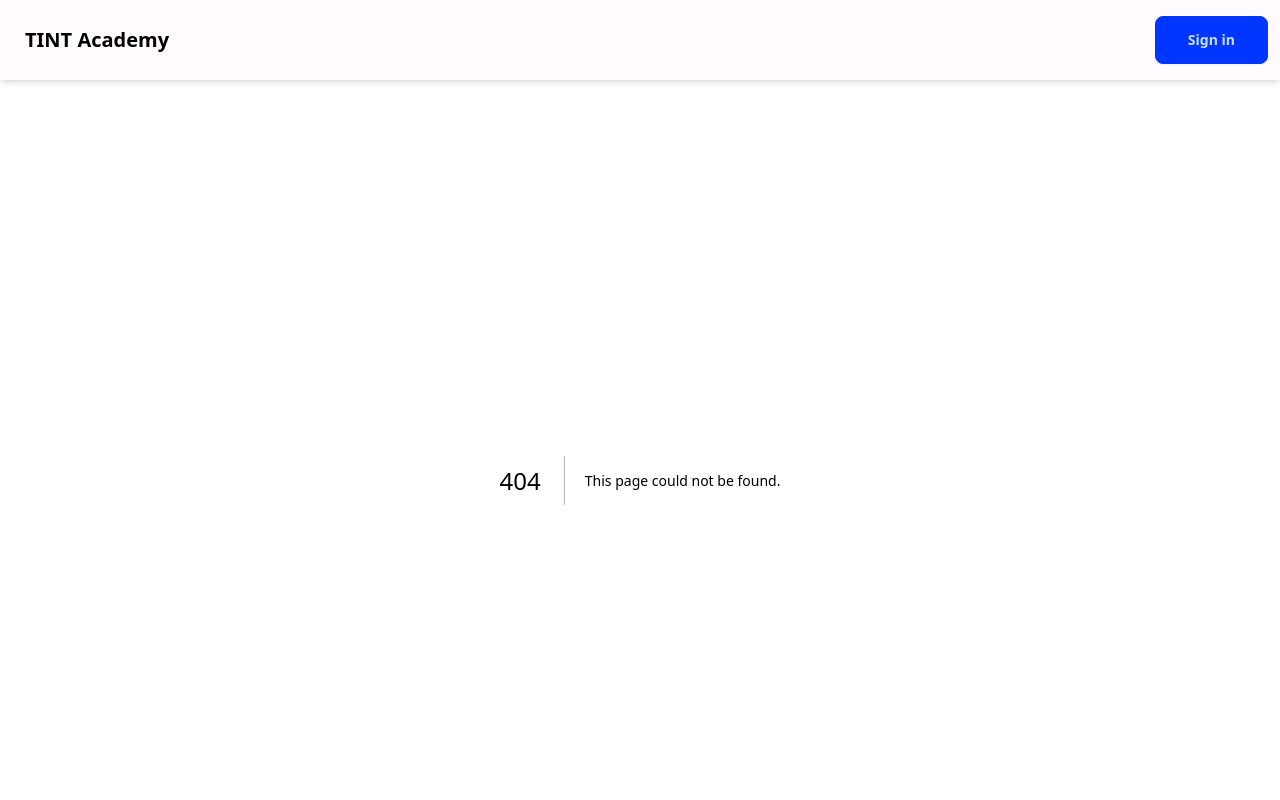
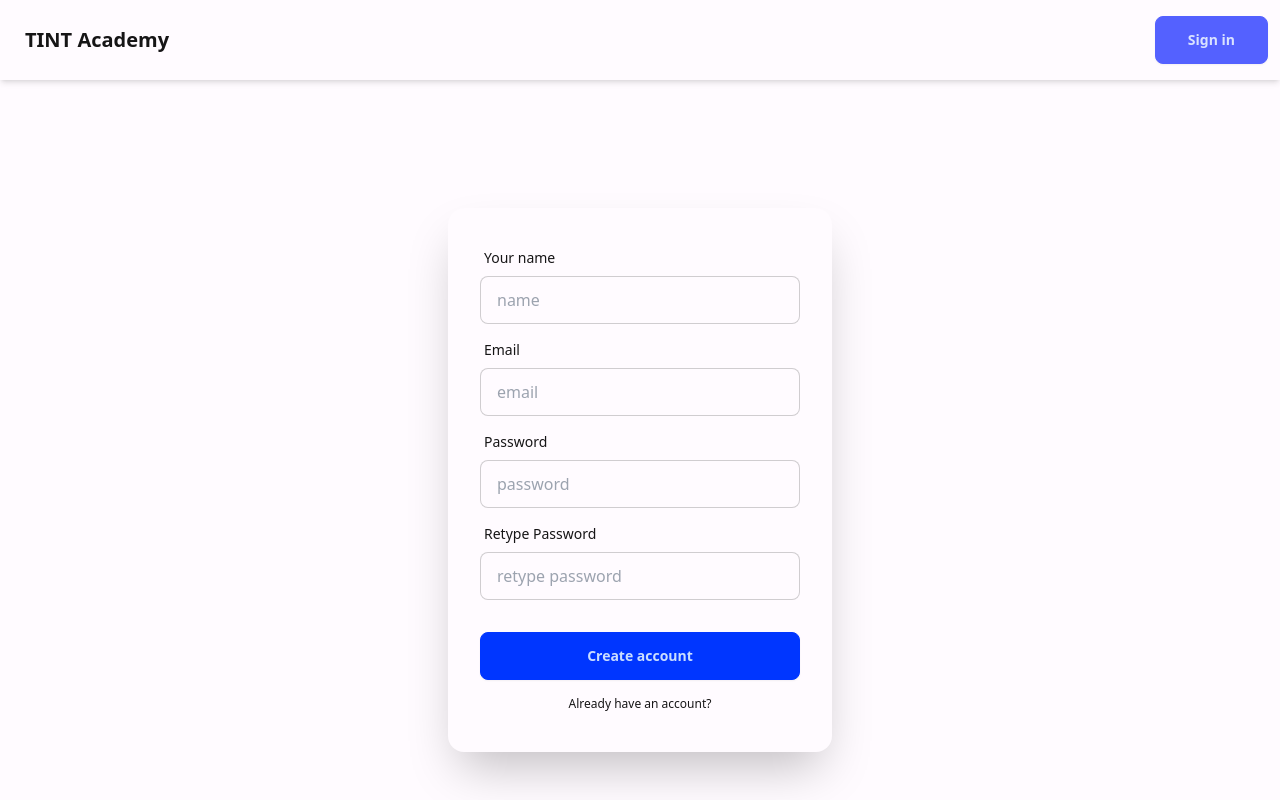
Before and after one commit to SobujRoySunday/exploring-ideas, a Next.js app: page /signup in a window 1280 px wide. Before the commit this address had no page. Shown: the top 800 px of the page. Built offline with nearby package versions, Linux system fonts and the light colour scheme.

Commit message:
Create account feature added on a basic level

```diff
--- /dev/null
+++ b/src/app/api/users/signup/route.ts
@@ -0,0 +1,63 @@
+import { prisma } from "@/lib/db/prisma"
+import bcryptjs from "bcryptjs"
+import { NextRequest, NextResponse } from "next/server"
+
+export async function POST(request: NextRequest) {
+  try {
+    const reqBody = await request.json()
+    const { name, email, password, retypePassword, role } = reqBody
+
+    // Check if fields are not empty
+    if (name.length === 0) {
+      return NextResponse.json(`Name can't be empty`, { status: 400 })
+    }
+    if (email.length === 0) {
+      return NextResponse.json(`Email can't be empty`, { status: 400 })
+    }
+    if (password.length === 0) {
+      return NextResponse.json(`Password can't be empty`, { status: 400 })
+    }
+    if (retypePassword.length === 0) {
+      return NextResponse.json(`Please retype your password`, { status: 400 })
+    }
+
+    // Checking if the user already exist
+    const user = await prisma.users.findUnique({
+      where: {
+        email
+      }
+    })
+    if (user) {
+      return NextResponse.json('User already exist with that email', { status: 400 })
+    }
+
+    // Checking password requirements
+    if (password.length < 8) {
+      return NextResponse.json(`Minimum 8 characters needed for the password`, { status: 400 })
+    }
+    if (password !== retypePassword) {
+      return NextResponse.json(`Passwords didn't match`, { status: 400 })
+    }
+
+    // Hashing the password
+    const salt = await bcryptjs.genSalt(10)
+    const hashedPassword = await bcryptjs.hash(password, salt)
+
+    // Add the user to database
+    const createdUser = await prisma.users.create({
+      data: { email, name, password: hashedPassword, role }
+    })
+
+    if (createdUser) {
+      return NextResponse.json({
+        message: "User created successfully",
+        success: true,
+        createdUser
+      })
+    } else {
+      return NextResponse.json({ error: `Couldn't sign up` }, { status: 500 })
+    }
+  } catch (error: any) {
+    return NextResponse.json({ error: error.message }, { status: 500 })
+  }
+}
--- /dev/null
+++ b/src/app/signup/page.tsx
@@ -0,0 +1,72 @@
+import axios from 'axios'
+import Link from 'next/link'
+import { redirect } from 'next/navigation'
+import React from 'react'
+
+const Signup = () => {
+  const submit = async (formData: FormData) => {
+    "use server"
+
+    const name = formData.get("name")?.toString()
+    const email = formData.get("email")?.toString()
+    const password = formData.get("password")?.toString()
+    const retypePassword = formData.get("retypePassword")?.toString()
+
+    const response = await axios.post(`${process.env.DOMAIN}/api/users/signup`, { name, email, password, retypePassword })
+    if (!response) {
+      throw new Error(`Couldn't create an account`)
+    }
+
+    redirect('/signin')
+  }
+
+  return (
+    <div className='flex justify-center py-32'>
+      <div className="card shrink-0 w-full max-w-sm shadow-2xl bg-base-100">
+        <form className="card-body" action={submit}>
+          {/* Name */}
+          <div className="form-control">
+            <label className="label">
+              <span className="label-text">Your name</span>
+            </label>
+            <input name='name' type="text" placeholder="name" className="input input-bordered" required />
+          </div>
+
+          {/* Email */}
+          <div className="form-control">
+            <label className="label">
+              <span className="label-text">Email</span>
+            </label>
+            <input name='email' type="email" placeholder="email" className="input input-bordered" required />
+          </div>
+
+          {/* Password */}
+          <div className="form-control">
+            <label className="label">
+              <span className="label-text">Password</span>
+            </label>
+            <input name='password' type="password" placeholder="password" className="input input-bordered" required />
+          </div>
+
+          {/* Retype Password */}
+          <div className="form-control">
+            <label className="label">
+              <span className="label-text">Retype Password</span>
+            </label>
+            <input name='retypePassword' type="password" placeholder="retype password" className="input input-bordered" required />
+          </div>
+
+          {/* Submit */}
+          <div className="form-control mt-6">
+            <button type='submit' className="btn btn-primary">Create account</button>
+          </div>
+          <label className="label justify-center">
+            <Link href="/signin" className="label-text-alt link link-hover">Already have an account?</Link>
+          </label>
+        </form>
+      </div>
+    </div>
+  )
+}
+
+export default Signup
--- a/src/components/Navbar.tsx
+++ b/src/components/Navbar.tsx
@@ -8,7 +8,7 @@ const Navbar = () => {
       </div>
       <div className="flex-none">
         <ul className="menu menu-horizontal px-1">
-          <li className="btn btn-primary"><Link href='/signin'>Sign in</Link></li>
+          <li className="btn btn-secondary"><Link href='/signin'>Sign in</Link></li>
           {/* <li>
             <details>
               <summary>
```
Also changed, not shown: 1 other file (tests, documents, lock files or other folders).
